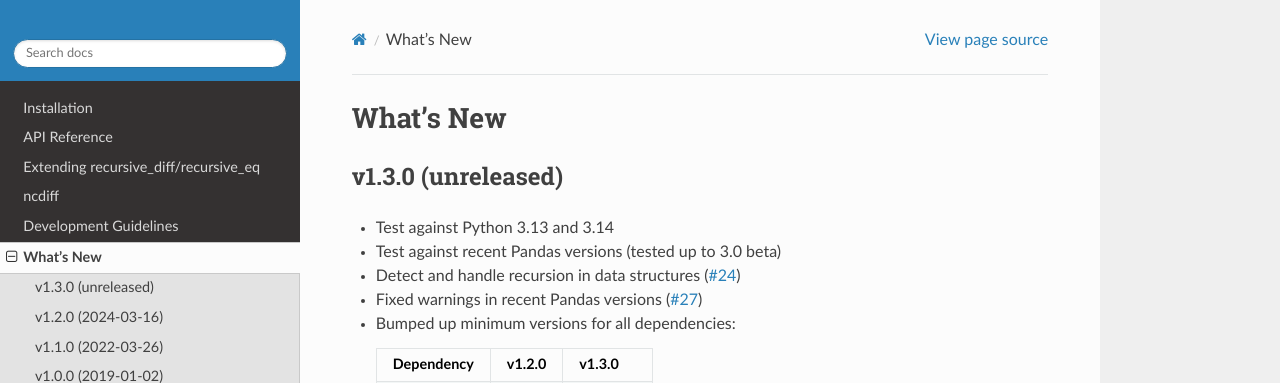
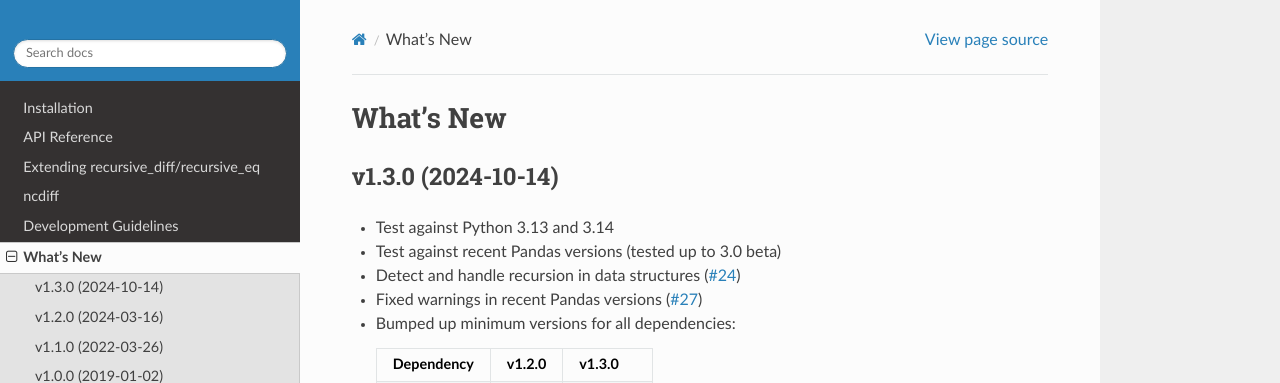
Before and after one commit to crusaderky/recursive_diff, a Sphinx documentation site: the page built from doc/whats-new.rst, in a window 1280 px wide and 900 px high. Shown: the top 383 px of the window. Built offline with Sphinx 7.4.7 and the Read the Docs theme 3.1.0, drawn with Linux system fonts in a browser that asks for light colours; the version number could not be read and is left out.

Commit message:
Release v1.3.0

```diff
--- a/doc/whats-new.rst
+++ b/doc/whats-new.rst
@@ -4,7 +4,7 @@ What's New
 ==========
 
 
-v1.3.0 (unreleased)
+v1.3.0 (2024-10-14)
 -------------------
 - Test against Python 3.13 and 3.14
 - Test against recent Pandas versions (tested up to 3.0 beta)
```
